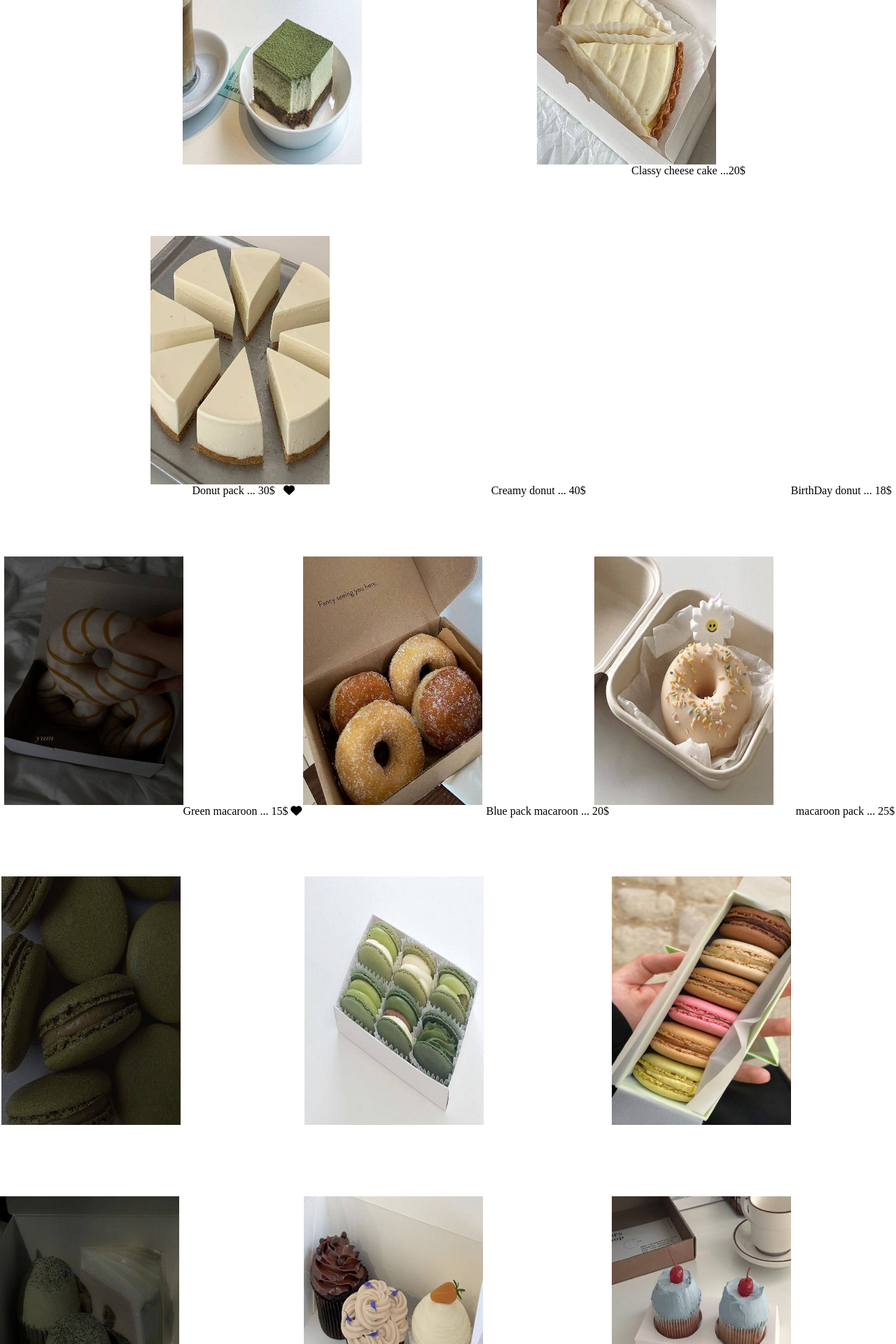
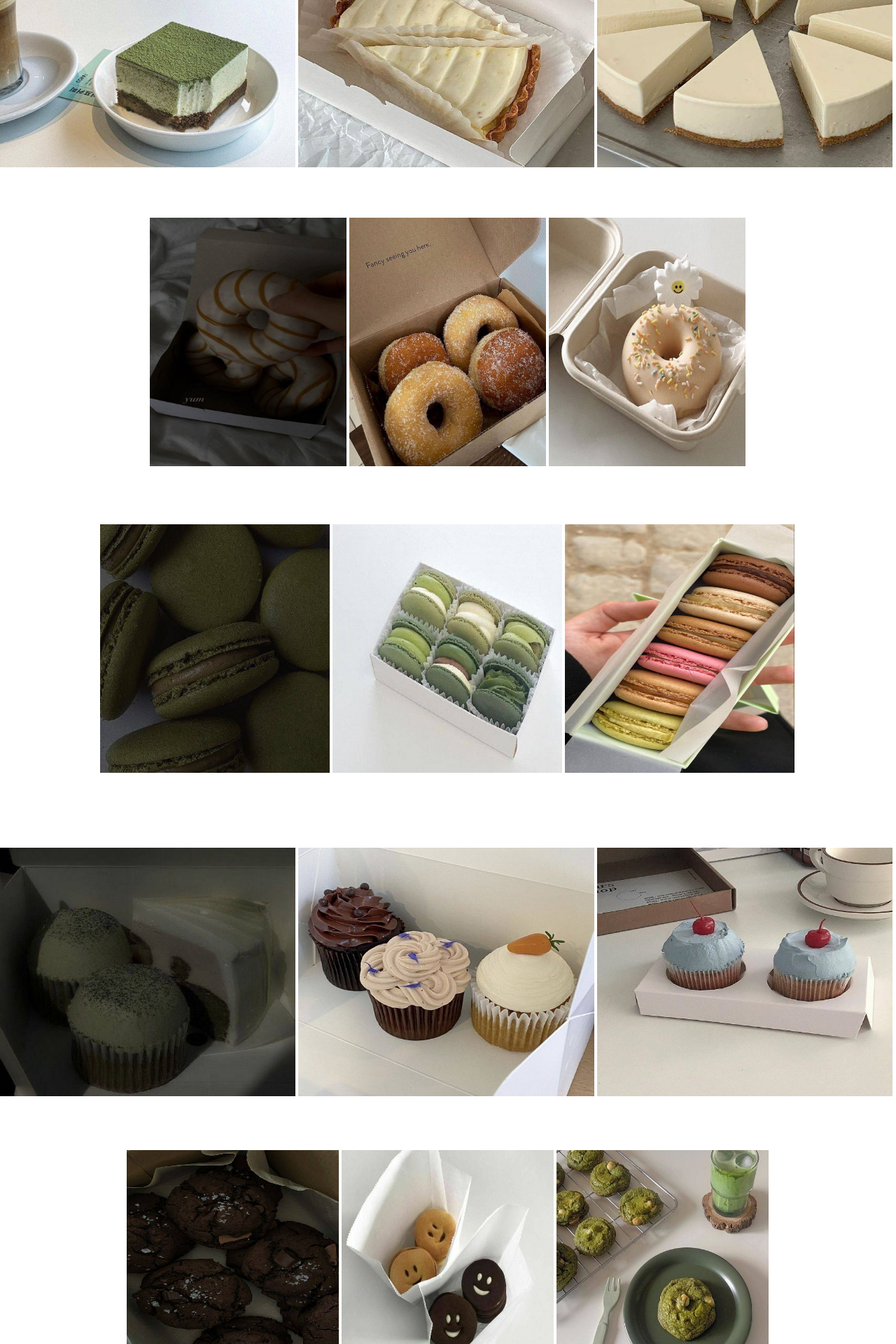
Before and after one commit to V1p3er/bistory, a Django app: page /menu/ in a window 1280 px wide. Shown: the part 680-2600 px from the top of the page at 70% size. Run offline with Django 4.2, Linux system fonts and the light colour scheme; some libraries are stand-ins or nearby versions.

Commit message:
bistory's menu page photo

```diff
--- a/main_home/static/home/styles/menu/menu.css
+++ b/main_home/static/home/styles/menu/menu.css
@@ -55,7 +55,7 @@
 .menu-pho{
     display: flex;
     flex-direction: column;
-    justify-content: space-between;
+    justify-content: space-around;
 }
 #cheese{
     display: flex;
@@ -77,23 +77,36 @@
     justify-content: space-around;
     flex-wrap: wrap;
 }
-#cheese img{
+#cookies{
+    display: flex;
+    justify-content: space-around;
+    flex-wrap: wrap;
+}
+
+.che img{
     margin-top: 8%;
-    width: 20%;
+    width: 33%;
     height: 355px;
 }
-#donut img{
+.do img{
     margin-top: 8%;
-    width: 20%;
+    width: 33%;
     height: 355px;
 }
-#macaroon img{
+.mac img{
     margin-top: 8%;
-    width: 20%;
+    width: 33%;
     height: 355px;
 }
-#cop-cakes img{
+.cop img{
     margin-top: 8%;
-    width: 20%;
+    width: 33%;
     height: 355px;
 }
+.cook img{
+    margin-top: 8%;
+    width: 33%;
+    height: 355px;
+}
+
+/*** items name ***/
--- a/main_home/templates/home/other/menu.html
+++ b/main_home/templates/home/other/menu.html
@@ -22,7 +22,7 @@
         <nav class="nav-items">
             <div class="items">
                 <ul>
-                    <li> <a href="/"> cheese cake </a></li>
+                    <li> <a href=""> cheese cake </a></li>
                     <li> <a href="#donut"> Donut </a></li>
                     <li> <a href="#macaroon"> Macaroon</a></li>
                     <li> <a href="#cop-cakes"> Cop cake </a></li>
@@ -32,46 +32,45 @@
         </nav>
         <section class="menu-photo">
             <div id="cheese">
+                <div class="che">
                     <img src="{% static 'home/img/IMG_20230324_212222_930.jpg' %}">
-                <span class="t1"> Peanut cheese cake ... 18$ </span>
-                <i class="fa-solid fa-heart"></i>
                     <img src="{% static 'home/img/IMG_20230324_212230_291.jpg' %}">
-                <span class="t2"> Coffee cheese cake ... 22$ </span>
-                <img src="{% static 'home/img/IMG_20230324_212944_267.jpg' %}"> <br>
-                <span class="t3"> Chocolate cheese cake ... 20$ </span>
+                    <img src="{% static 'home/img/IMG_20230324_212944_267.jpg' %}">
                     <img src="{% static 'home/img/IMG_20230329_155215_746.jpg' %}">
-                <span class="t4"> Jelly cheese cake ... 22$ </span>
                     <img src="{% static 'home/img/IMG_20230329_155225_307.jpg' %}">
-                <span class="t5"> NewYork cheese cake ... 25$ </span>
                     <img src="{% static 'home/img/IMG_20230329_155236_278.jpg' %}">
-                <span class="t6"> Classy cheese cake ...20$ </span>
+                </div>
+                <div class="details">
+                    <span> </span>
+                </div>
             </div>
             <div id="donut">
+                <div class="do">
                     <img src="{% static 'home/img/IMG_20230324_212250_084.jpg' %}">
-                <span class="d1"> Donut pack ... 30$ </span>
-                <i class="fa-solid fa-heart"></i>
                     <img src="{% static 'home/img/IMG_20230329_165101_957.jpg' %}">
-                <span class="d2"> Creamy donut ... 40$ </span>
-                <img src="{% static 'home/img/IMG_20230329_165106_324.jpg' %}"> <br>
-                <span class="d3"> BirthDay donut ... 18$ </span>
+                    <img src="{% static 'home/img/IMG_20230329_165106_324.jpg' %}">
+                </div>
             </div>
             <div id="macaroon">
+                <div class="mac">
                     <img src="{% static 'home/img/IMG_20230324_212128_166.jpg' %}">
-                <span class="e1"> Green macaroon ... 15$ </span>
-                <i class="fa-solid fa-heart"></i>
                     <img src="{% static 'home/img/IMG_20230329_165116_351.jpg' %}">
-                <span class="e2"> Blue pack macaroon ... 20$ </span>
-                <img src="{% static 'home/img/IMG_20230329_165118_750.jpg' %}"> <br>
-                <span class="e3"> macaroon pack ... 25$ </span>
+                    <img src="{% static 'home/img/IMG_20230329_165118_750.jpg' %}">
+                </div>
             </div>
             <div id="cop-cakes">
+                <div class="cop">
                     <img src="{% static 'home/img/IMG_20230324_212122_155.jpg' %}">
-                <span class="e1"> Green macaroon ... 15$ </span>
-                <i class="fa-solid fa-heart"></i>
                     <img src="{% static 'home/img/IMG_20230329_155309_939.jpg' %}">
-                <span class="e2"> Blue pack macaroon ... 20$ </span>
-                <img src="{% static 'home/img/IMG_20230329_165048_936.jpg' %}"> <br>
-                <span class="e3"> macaroon pack ... 25$ </span>
+                    <img src="{% static 'home/img/IMG_20230329_165048_936.jpg' %}">
+                </div>
+            </div>
+            <div id="cookies">
+                <div class="cook">
+                    <img src="{% static 'home/img/IMG_20230324_212243_934.jpg' %}">
+                    <img src="{% static 'home/img/IMG_20230329_155252_314.jpg' %}">
+                    <img src="{% static 'home/img/IMG_20230329_155303_620.jpg' %}">
+                </div>
             </div>
         </section>
     </body>
```
Also changed, not shown: main_home/static/home/img/IMG_20230324_212122_155.jpg, main_home/static/home/img/IMG_20230324_212128_166.jpg, main_home/static/home/img/IMG_20230324_212222_930.jpg, main_home/static/home/img/IMG_20230324_212230_291.jpg, main_home/static/home/img/IMG_20230324_212250_084.jpg, main_home/static/home/img/IMG_20230324_212944_267.jpg, main_home/static/home/img/IMG_20230329_155215_746.jpg, main_home/static/home/img/IMG_20230329_155225_307.jpg, main_home/static/home/img/IMG_20230329_155236_278.jpg, main_home/static/home/img/IMG_20230329_155252_314.jpg, main_home/static/home/img/IMG_20230329_155256_596.jpg (deleted), main_home/static/home/img/IMG_20230329_155303_620.jpg, main_home/static/home/img/IMG_20230329_155309_939.jpg, main_home/static/home/img/IMG_20230329_165048_936.jpg, 4 more files. Lines whose indentation alone changed are shown as unchanged.
